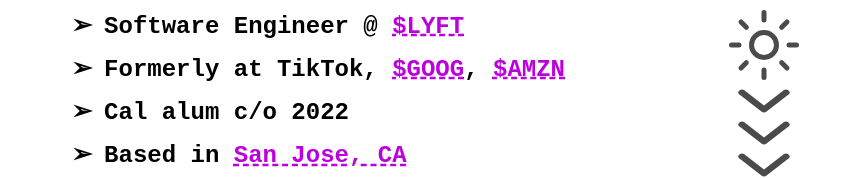
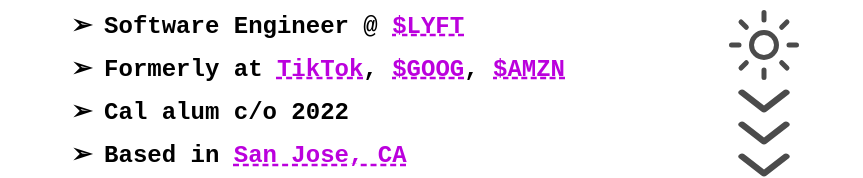
Before and after one commit to aaronkh/aaronkh.github.io, a plain HTML site: page index.html in a window 1280 px wide. Shown: the part 369-547 px from the top of the page, without its empty margins (208-1071 px from the left). Drawn offline with Linux system fonts and the light colour scheme.

Commit message:
Add TT link

```diff
--- a/index.html
+++ b/index.html
@@ -49,7 +49,7 @@
         </div>
         <ul id="description-container">
             <li>Software Engineer @ <a href="https://www.github.com/aaronh-lyft">$LYFT</a></li>
-            <li>Formerly at TikTok, <a href="./aaron_huang_resume.pdf">$GOOG</a>, <a href="./aaron_huang_resume.pdf">$AMZN</a>
+            <li>Formerly at <a href="./aaron_huang_resume.pdf">TikTok</a>, <a href="./aaron_huang_resume.pdf">$GOOG</a>, <a href="./aaron_huang_resume.pdf">$AMZN</a>
             </li>
             <li>Cal alum c/o 2022</li>
             <li>Based in <a href="https://maps.app.goo.gl/D6DzHSWdfymSLNa3A">San Jose, CA</a></li>
```
